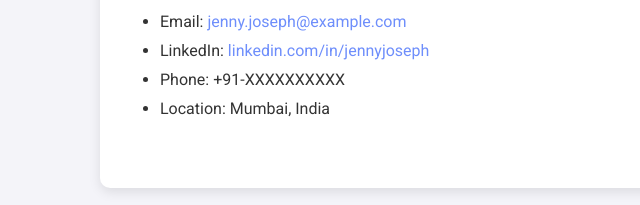
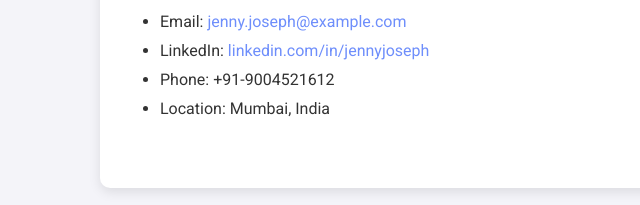
Before and after one commit to Jenny-Newtocoding/Jenny-Joseph, a plain HTML site: page index.html in a window 1280 px wide. Shown: the part 2079-2284 px from the top of the page, 0-640 px from the left. Drawn offline with Linux system fonts and the light colour scheme.

Commit message:
Update index.html

```diff
--- a/index.html
+++ b/index.html
@@ -227,7 +227,7 @@
             <ul class="contact-info">
                 <li>Email: <a href="mailto:jenny.joseph@example.com">jenny.joseph@example.com</a></li>
                 <li>LinkedIn: <a href="https://www.linkedin.com/in/jennyjoseph" target="_blank">linkedin.com/in/jennyjoseph</a></li>
-                <li>Phone: +91-XXXXXXXXXX</li>
+                <li>Phone: +91-9004521612</li>
                 <li>Location: Mumbai, India</li>
             </ul>
         </div>
```
